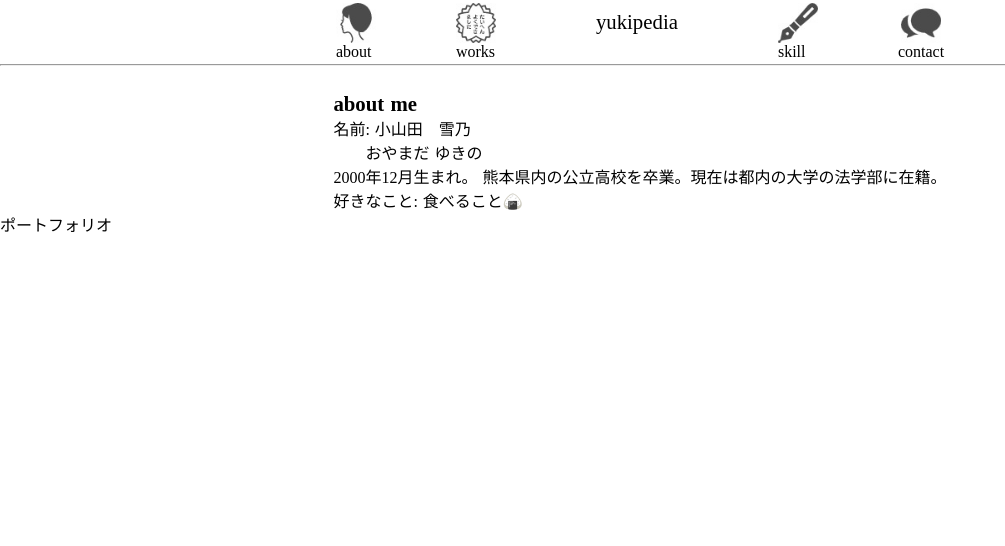
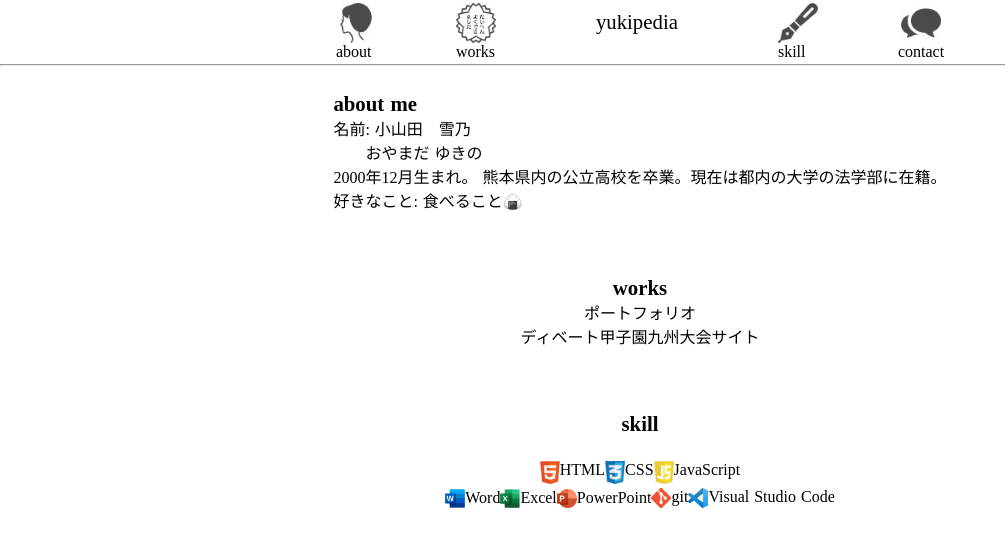
Before and after one commit to schnee25/portfolio, a Nuxt app: page / in a window 1280 px wide. Shown: the top 546 px of the page, without its empty margins (0-1005 px from the left). Built offline with nearby package versions, Linux system fonts and the light colour scheme; a web font is replaced by a local one.

Commit message:
skillとworkをコンポーネントに

```diff
--- /dev/null
+++ b/components/SkillContents.vue
@@ -0,0 +1,97 @@
+<template>
+
+        <div class="skillcontents">
+            <div class="skilltitle"><h1>skill</h1></div>
+          <div class="exskill">
+            <div class="logo">
+              <img src="~/assets/HTML-Logo.png" class="skilliconimg"/>
+            </div>
+              <p>HTML</p>
+          </div>
+
+          <div class="exskill">
+            <div class="logo">
+              <img src="~/assets/CSS-Logo.png"  class="skilliconimg"  />
+            </div>
+              <p>CSS</p>
+          </div>
+
+          <div class="exskill">
+            <div class="logo">
+              <img src="~/assets/js-Logo.png" class="skilliconimg"/>
+            </div>
+              <p>JavaScript</p>
+          </div>
+<br>
+          <div class="exskill">
+            <div class="logo">
+              <img src="~/assets/Microsoft-Word-Logo.png" class="skilliconimg"/>
+            </div>
+            <p class="skills">Word</p>
+          </div>
+
+          <div class="exskill">
+            <div class="logo">
+              <img src="~/assets/Microsoft-Excel-Logo.png" class="skilliconimg"/>
+            </div>
+            <p class="skills">Excel</p>
+          </div>
+
+          <div class="exskill">
+            <div class="logo">
+                <img src="~/assets/Microsoft-Powerpoint-Logo.png" class="skilliconimg"/>
+            </div><p lass="skills">PowerPoint</p>
+          </div>
+
+         <div class="exskill">
+            <div class="logo">
+                <img src="~/assets/Git-Logo.png" class="skilliconimg"/>
+            </div><p lass="skills">git</p>
+          </div>
+
+          <div class="exskill">
+            <div class="logo">
+                <img src="~/assets/VisualStudioCode-Logo.png" class="skilliconimg"/>
+            </div><p lass="skills">Visual Studio Code</p>
+          </div>
+
+        </div>
+
+</template>
+
+<script>
+export default {}
+</script>
+
+<style>
+.skillcontents {
+    padding-top: 3%;
+    margin: 0 auto;
+    margin-top: 2%;
+    text-align: center;
+}
+.skilltitle{
+    text-align: center;
+    margin-bottom: 2%;
+}
+.skillbox{
+    text-align: center;
+}
+
+
+.exskill {
+ display: inline-flex;
+
+}
+
+.skilliconimg {
+  max-width: 20px;
+}
+.logo {
+  height: 20px;
+  width: 20px;
+
+}
+
+
+</style>
--- /dev/null
+++ b/components/WorksContents.vue
@@ -0,0 +1,30 @@
+<template>
+    <div class="workscontents">
+      <div class="workstitle"><h1>works</h1></div>
+          <div class="worksportpolio">
+            <!-- スクショとリンク貼る -->
+            <p>ポートフォリオ</p>
+          </div>
+
+          <div class="worksdebateq">
+            <!-- スクショとリンク貼る -->
+            <p>ディベート甲子園九州大会サイト</p>
+          </div>
+    </div>
+</template>
+
+<script>
+export default {
+}
+</script>
+
+<style>
+.workscontents {
+    padding-top: 3%;
+    margin: 0 auto;
+    margin-top: 2%;
+    text-align: center;
+}
+
+
+</style>
--- a/pages/index.vue
+++ b/pages/index.vue
@@ -2,10 +2,11 @@
   <div class="container">
     <AppNameHeader></AppNameHeader>
     <hr class="border" />
+
     <div class="body">
       <div class="main">
         <div class="aboutme">
-          <div class="proimg"></div>
+          <div class="profImg"></div>
           <div class="proftext">
             <h1 class="aboutmetxt">about me</h1>
             <p>名前: 小山田　雪乃</p>
@@ -18,28 +19,42 @@
             <p>好きなこと: 食べること🍙</p>
           </div>
         </div>
-        <div class="workscomtents">
-          <div class="worksportpolio">
-            <!-- スクショとリンク貼る -->
-            <p>ポートフォリオ</p>
-          </div>
-        </div>
-        <div class="skillcomtents"></div>
-        <div class="contactcomtents"></div>
+
+       <div class="worksbox">
+         <WorksContents></WorksContents>
+       </div>
+
+      <div class="skillbox">
+          <SkillContents></SkillContents>
+      </div>
+
+
+
+
+      </div>
+        <div class="contactcontents"></div>
       </div>
     </div>
-    <div class="footder"></div>
-  </div>
+
 </template>
 
 <script>
-import header from '../components/AppNameHeader.vue'
 export default {
-  components: { header },
 }
-import AppNameHeader from '../components/AppNameHeader.vue'
+
+import AppNameHeader from '../components/AppNameHeader.vue';
 components: {
   AppNameHeader
+}
+
+import SkillContents from '../components/SkillContents.vue';
+components: {
+  SkillContents
+}
+
+import WorksContents from '../components/WorksContents.vue'
+components: {
+  WorksContents
 }
 </script>
 
@@ -67,14 +82,8 @@ h1 {
   font-size: 130%;
 }
 
-.workscomtents {
-}
 
-.skillcomtents {
-}
 
-.contactcomtents {
-}
 
 /* レスポンシブ */
 @media screen and (max-width: 959px) {
```
